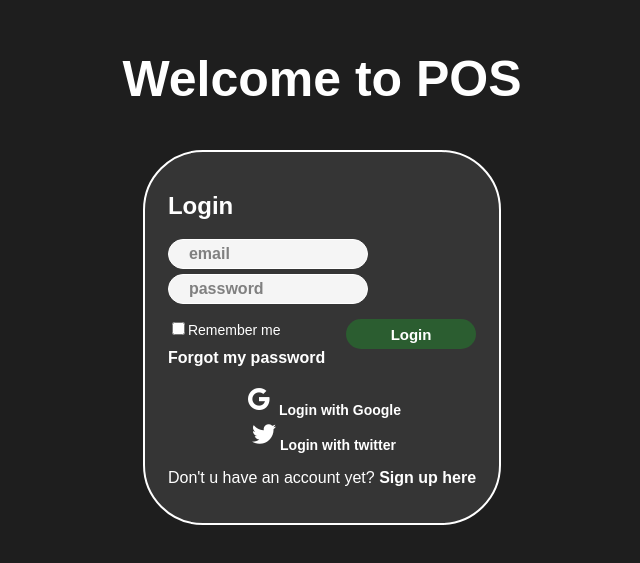
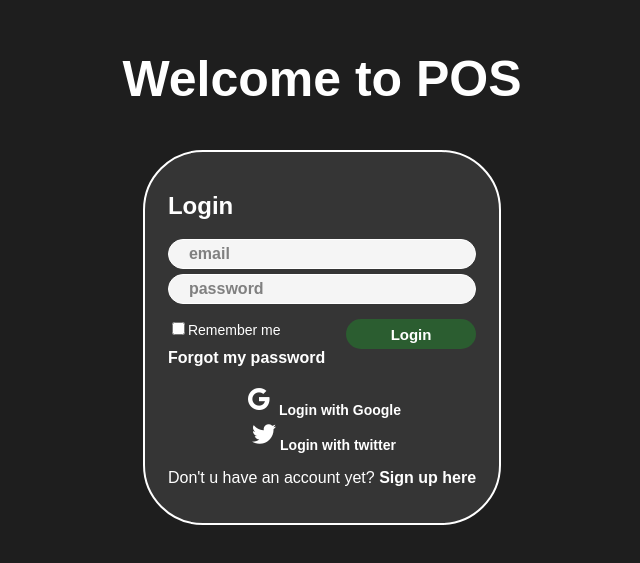
Before and after one commit to arepaFlipper/PointOfSale, a React app: page / in a window 1280 px wide. Shown: the part 133-696 px from the top of the page, without its empty margins (318-958 px from the left). Built offline with nearby package versions, Linux system fonts and the light colour scheme.

Commit message:
login fixed

```diff
--- a/src/assets/styles/components/coomponents/AddProduct.scss
+++ b/src/assets/styles/components/coomponents/AddProduct.scss
@@ -8,7 +8,7 @@
 .input-name {
   width: 70vw;
 }
-.input{
+.add-input{
   width: 200px;
 }
 /* Dropdown Button */
--- a/src/containers/canvas/AddProduct.jsx
+++ b/src/containers/canvas/AddProduct.jsx
@@ -33,7 +33,7 @@
           <div className="horizonter">
             <input
               name='password'
-              className='input'
+              className='add-input'
               type='password'
               placeholder='Quantity'
               onChange=""
@@ -41,7 +41,7 @@
             <span></span>
             <input
               name='password'
-              className='input'
+              className='add-input'
               type='password'
               placeholder='Buying price'
               onChange=""
@@ -49,7 +49,7 @@
             <span></span>
             <input
               name='password'
-              className='input'
+              className='add-input'
               type='password'
               placeholder='Selling price'
               onChange=""
```
